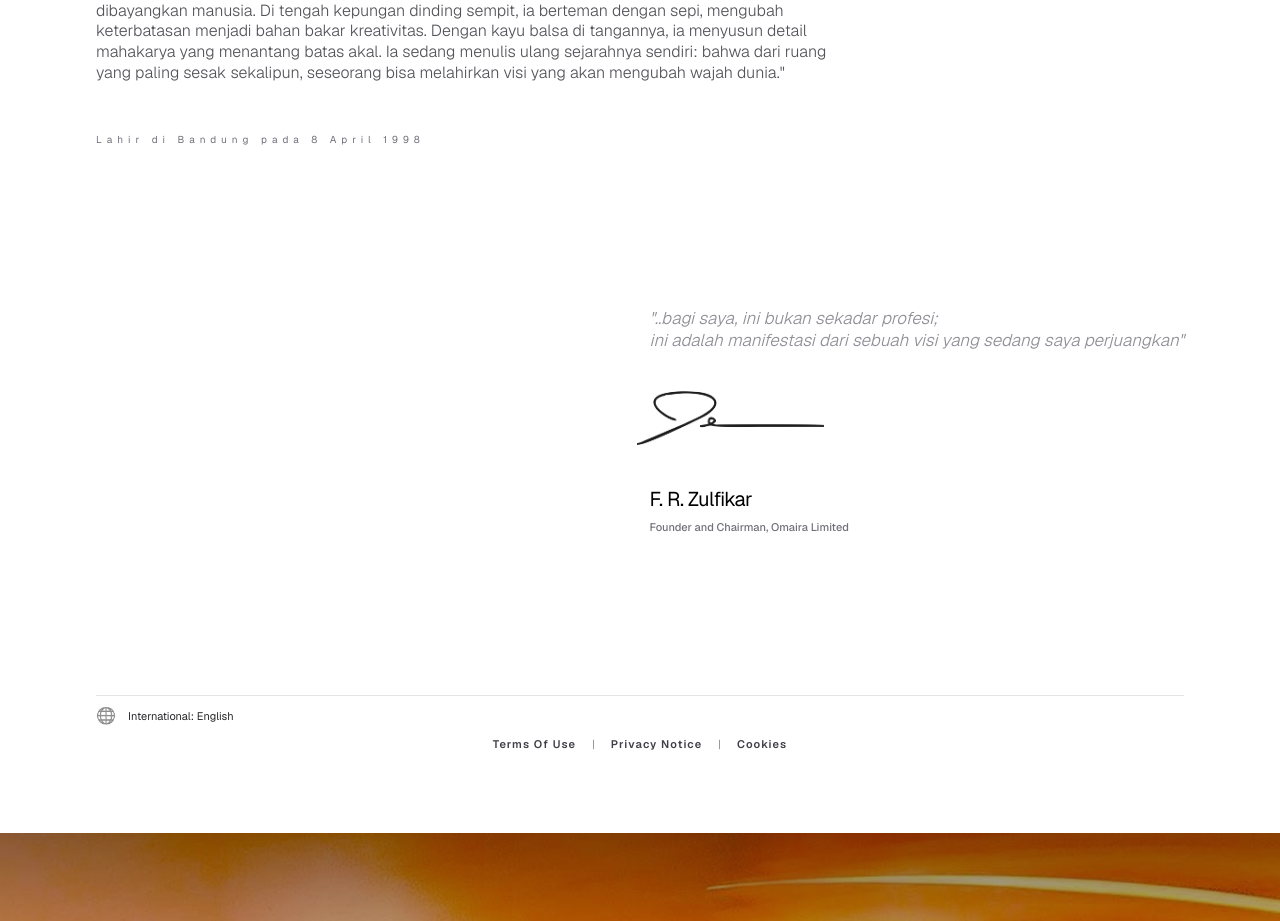
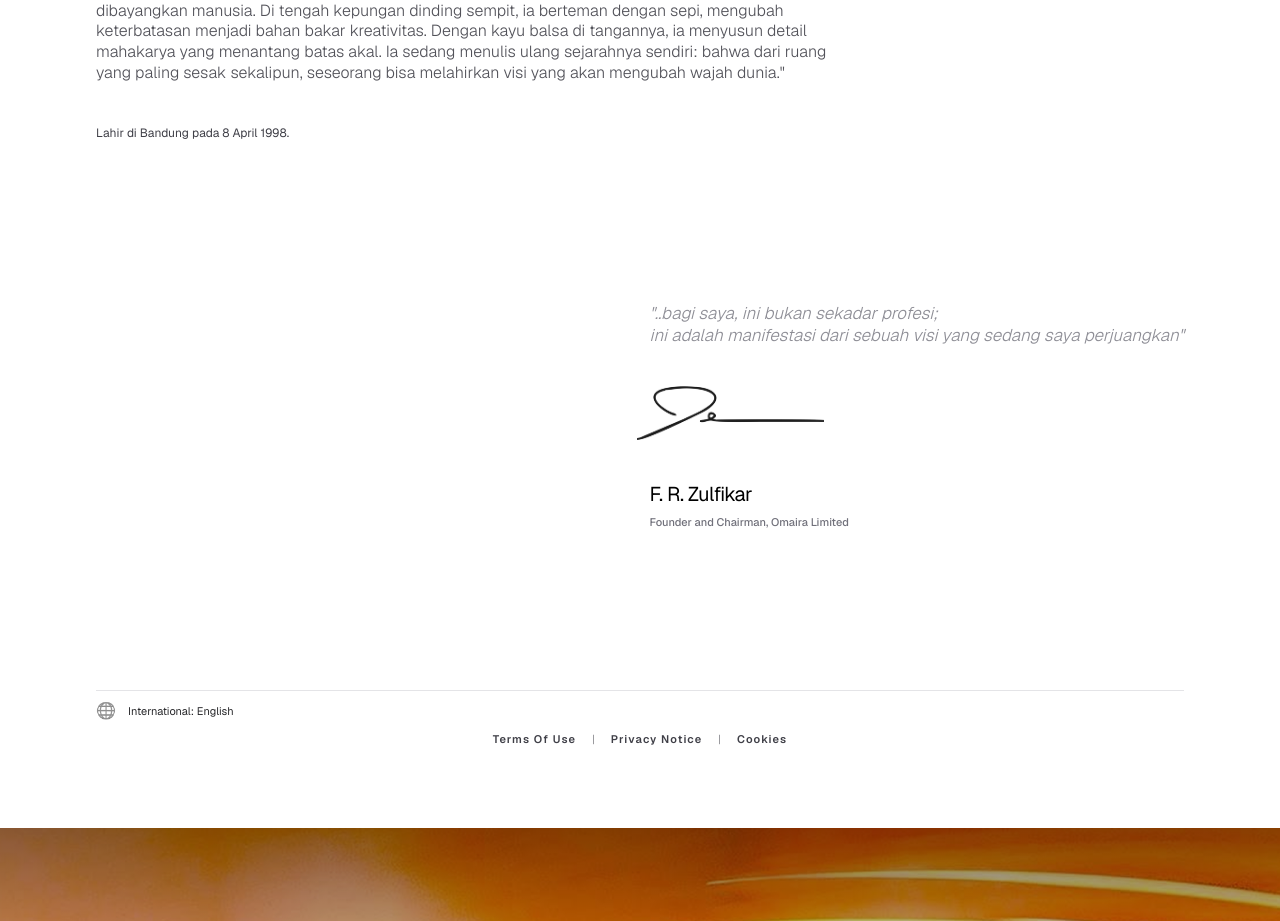
Before and after one commit to karnaufal/fai-portofolio, a Next.js app: page /about in a window 1280 px wide. Shown: the part 3681-4602 px from the top of the page. Built offline with nearby package versions, Linux system fonts and the light colour scheme.

Commit message:
adjustment: font size /about

```diff
--- a/app/about/page.tsx
+++ b/app/about/page.tsx
@@ -180,10 +180,10 @@ export default function AboutPage() {
                                 </p>
                             </div>
 
-                            <div className="pt-2">
+                            <div className="pt-0">
                                 {/* Ukuran font dibikin lebih kecil & tracking lebih jauh buat kesan premium */}
-                                <p className="text-[9px] md:text-[10px] tracking-[0.5em] sentence case text-zinc-500 font-semi-bold">
-                                    Lahir di Bandung pada 8 April 1998
+                                <p className="text-[11px] md:text-[12px] sentence case text-zinc-700 font-semi-bold">
+                                    Lahir di Bandung pada 8 April 1998.
                                 </p>
                             </div>
                         </div>
```
